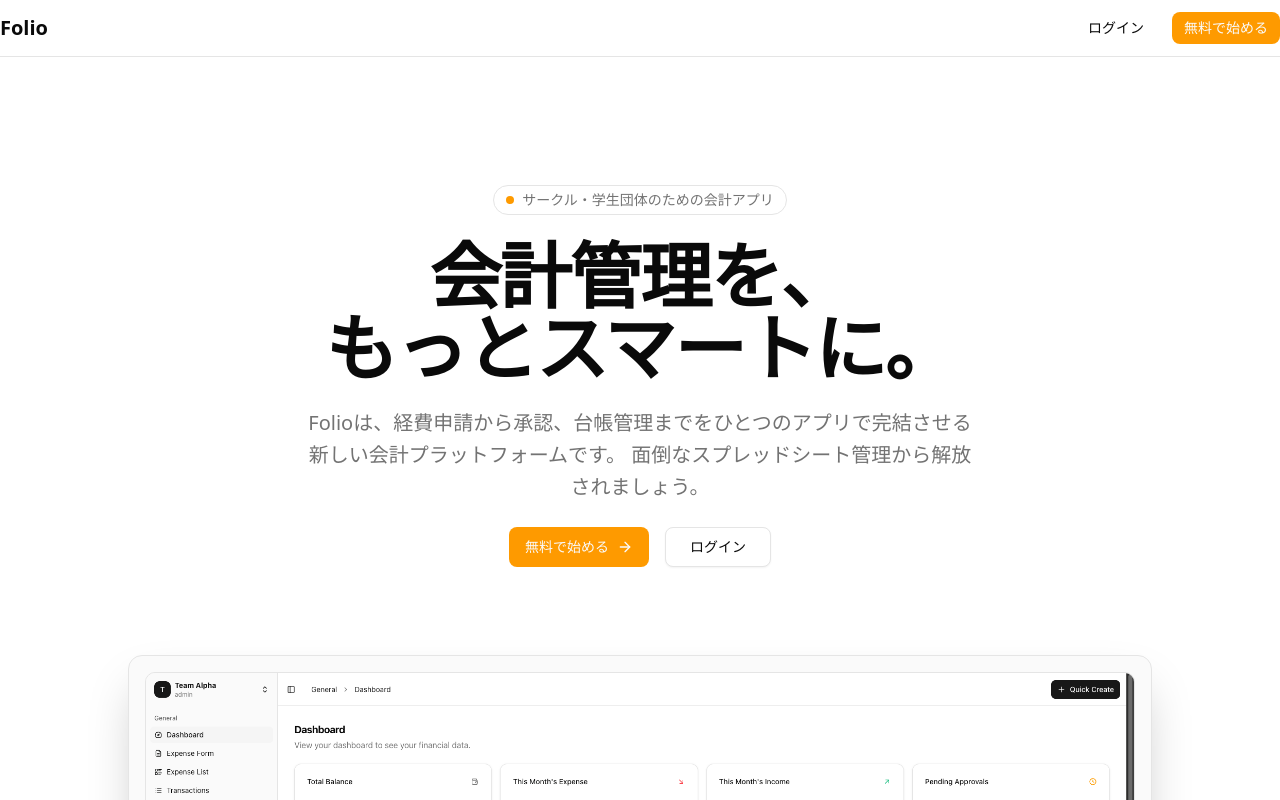
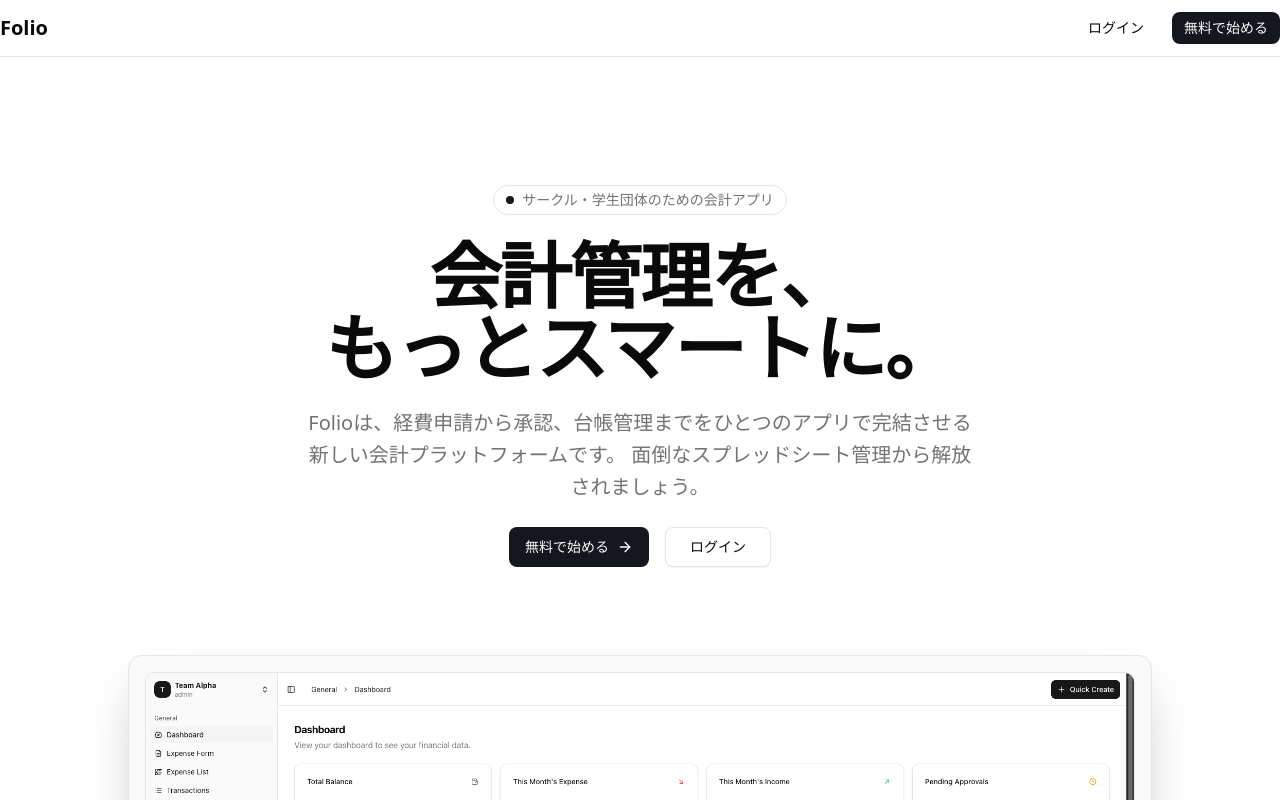
Before and after one commit to Ashunar0/folio, a Next.js app: page / in a window 1280 px wide. Shown: the top 800 px of the page. Built offline with nearby package versions, Linux system fonts and the light colour scheme; no server answers.

Commit message:
color select

```diff
--- a/app/layout.tsx
+++ b/app/layout.tsx
@@ -51,6 +51,23 @@ export default function RootLayout({
 }>) {
   return (
     <html lang="en" suppressHydrationWarning>
+      <head>
+        {/* Apply accent color before paint to prevent flash */}
+        <script
+          dangerouslySetInnerHTML={{
+            __html: `
+              (function() {
+                try {
+                  var accent = localStorage.getItem('accent-color');
+                  if (accent && accent !== 'neutral') {
+                    document.documentElement.setAttribute('data-accent', accent);
+                  }
+                } catch (e) {}
+              })();
+            `,
+          }}
+        />
+      </head>
       <body
         className={`${geistSans.variable} ${geistMono.variable} ${inter.variable} ${notoSansJP.variable} antialiased`}
       >
--- a/app/me/appearance/client.tsx
+++ b/app/me/appearance/client.tsx
@@ -17,13 +17,17 @@ import { cn } from "@/lib/utils";
 
 export default function AppearanceClient() {
   const themes = [
-    { name: "Neutral", color: "#0F172A" },
-    { name: "Blue", color: "#3B82F6" },
-    { name: "Emerald", color: "#10B981" },
-    { name: "Amber", color: "#F59E0B" },
-    { name: "Purple", color: "#8B5CF6" },
-    { name: "Rose", color: "#F43F5E" },
-    { name: "Slate", color: "#64748B" },
+    { id: "neutral", name: "Neutral", color: "#0F172A" },
+    { id: "blue", name: "Blue", color: "#3B82F6" },
+    { id: "emerald", name: "Emerald", color: "#10B981" },
+    { id: "teal", name: "Teal", color: "#14B8A6" },
+    { id: "cyan", name: "Cyan", color: "#06B6D4" },
+    { id: "lime", name: "Lime", color: "#84CC16" },
+    { id: "amber", name: "Amber", color: "#F59E0B" },
+    { id: "purple", name: "Purple", color: "#8B5CF6" },
+    { id: "rose", name: "Rose", color: "#F43F5E" },
+    { id: "slate", name: "Slate", color: "#64748B" },
+    { id: "stone", name: "Stone", color: "#78716C" },
   ];
 
   const colorModes = [
@@ -50,18 +54,35 @@ export default function AppearanceClient() {
     { id: "en", name: "English" },
   ];
 
-  const [selectedTheme, setSelectedTheme] = useState("Neutral");
-  const { theme, setTheme, resolvedTheme } = useTheme();
+  const [accentColor, setAccentColor] = useState("neutral");
+  const { theme, setTheme } = useTheme();
   const [mounted, setMounted] = useState(false);
   const [reduceMotion, setReduceMotion] = useState(false);
   const [defaultHomeView, setDefaultHomeView] = useState("dashboard");
   const [fontSize, setFontSize] = useState("default");
   const [language, setLanguage] = useState("ja");
 
-  // Prevent hydration mismatch
+  // Prevent hydration mismatch and load saved accent color
   useEffect(() => {
     setMounted(true);
+    const savedAccent = localStorage.getItem("accent-color");
+    if (savedAccent) {
+      setAccentColor(savedAccent);
+      document.documentElement.setAttribute("data-accent", savedAccent);
+    }
   }, []);
+
+  // Apply accent color change
+  const handleAccentChange = (newAccent: string) => {
+    setAccentColor(newAccent);
+    if (newAccent === "neutral") {
+      document.documentElement.removeAttribute("data-accent");
+      localStorage.removeItem("accent-color");
+    } else {
+      document.documentElement.setAttribute("data-accent", newAccent);
+      localStorage.setItem("accent-color", newAccent);
+    }
+  };
 
   return (
     <div className="w-full max-w-3xl space-y-10">
@@ -142,19 +163,19 @@ export default function AppearanceClient() {
                   Select your preferred accent color
                 </div>
               </div>
-              <Select value={selectedTheme} onValueChange={setSelectedTheme}>
+              <Select value={accentColor} onValueChange={handleAccentChange}>
                 <SelectTrigger className="h-8 w-[180px]">
                   <SelectValue placeholder="Select theme" />
                 </SelectTrigger>
                 <SelectContent>
-                  {themes.map((theme) => (
-                    <SelectItem key={theme.name} value={theme.name}>
+                  {themes.map((themeItem) => (
+                    <SelectItem key={themeItem.id} value={themeItem.id}>
                       <div className="flex items-center gap-2">
                         <div
                           className="h-3 w-3 rounded-full border border-gray-200"
-                          style={{ backgroundColor: theme.color }}
+                          style={{ backgroundColor: themeItem.color }}
                         />
-                        <span>{theme.name}</span>
+                        <span>{themeItem.name}</span>
                       </div>
                     </SelectItem>
                   ))}
@@ -172,23 +193,23 @@ export default function AppearanceClient() {
                 </div>
               </div>
               <div className="flex flex-wrap gap-3">
-                {themes.map((theme) => {
-                  const isSelected = selectedTheme === theme.name;
+                {themes.map((themeItem) => {
+                  const isSelected = mounted && accentColor === themeItem.id;
                   return (
                     <button
-                      key={theme.name}
-                      onClick={() => setSelectedTheme(theme.name)}
+                      key={themeItem.id}
+                      onClick={() => handleAccentChange(themeItem.id)}
                       className={cn(
                         "h-5 w-5 rounded-full transition-all flex items-center justify-center cursor-pointer",
                         !isSelected && "hover:scale-110"
                       )}
                       style={{
-                        backgroundColor: theme.color,
+                        backgroundColor: themeItem.color,
                         boxShadow: isSelected
-                          ? `0 0 0 2px var(--background), 0 0 0 4px ${theme.color}`
+                          ? `0 0 0 2px var(--background), 0 0 0 4px ${themeItem.color}`
                           : undefined,
                       }}
-                      title={theme.name}
+                      title={themeItem.name}
                     >
                       {isSelected && (
                         <Check size={16} className="text-white drop-shadow-md" />
--- a/styles/globals.css
+++ b/styles/globals.css
@@ -51,7 +51,7 @@
   --card-foreground: oklch(0.145 0 0);
   --popover: oklch(1 0 0);
   --popover-foreground: oklch(0.145 0 0);
-  --primary: oklch(0.769 0.188 70.08);
+  --primary: oklch(0.205 0.015 265);
   --primary-foreground: oklch(0.985 0 0);
   --secondary: oklch(0.97 0 0);
   --secondary-foreground: oklch(0.205 0 0);
@@ -67,7 +67,7 @@
   --chart-2: oklch(0.6 0.118 184.704);
   --chart-3: oklch(0.398 0.07 227.392);
   --chart-4: oklch(0.828 0.189 84.429);
-  --chart-5: oklch(0.769 0.188 70.08);
+  --chart-5: oklch(0.205 0.015 265);
   --sidebar: oklch(0.985 0 0);
   --sidebar-foreground: oklch(0.145 0 0);
   --sidebar-primary: oklch(0.205 0 0);
@@ -85,8 +85,8 @@
   --card-foreground: oklch(0.985 0 0);
   --popover: oklch(0.205 0 0);
   --popover-foreground: oklch(0.985 0 0);
-  --primary: oklch(0.828 0.189 84.429);
-  --primary-foreground: oklch(0.985 0 0);
+  --primary: oklch(0.708 0.015 265);
+  --primary-foreground: oklch(0.145 0 0);
   --secondary: oklch(0.269 0 0);
   --secondary-foreground: oklch(0.985 0 0);
   --muted: oklch(0.269 0 0);
@@ -112,6 +112,87 @@
   --sidebar-ring: oklch(0.556 0 0);
 }
 
+/* Theme color variations */
+:root[data-accent="blue"], .dark[data-accent="blue"] {
+  --primary: oklch(0.623 0.214 259.815);
+  --chart-5: oklch(0.623 0.214 259.815);
+}
+.dark[data-accent="blue"] {
+  --primary: oklch(0.546 0.245 262.881);
+}
+
+:root[data-accent="emerald"], .dark[data-accent="emerald"] {
+  --primary: oklch(0.696 0.17 162.48);
+  --chart-5: oklch(0.696 0.17 162.48);
+}
+.dark[data-accent="emerald"] {
+  --primary: oklch(0.696 0.17 162.48);
+}
+
+:root[data-accent="amber"], .dark[data-accent="amber"] {
+  --primary: oklch(0.769 0.188 70.08);
+  --chart-5: oklch(0.769 0.188 70.08);
+}
+.dark[data-accent="amber"] {
+  --primary: oklch(0.828 0.189 84.429);
+}
+
+:root[data-accent="purple"], .dark[data-accent="purple"] {
+  --primary: oklch(0.627 0.265 303.9);
+  --chart-5: oklch(0.627 0.265 303.9);
+}
+.dark[data-accent="purple"] {
+  --primary: oklch(0.627 0.265 303.9);
+}
+
+:root[data-accent="rose"], .dark[data-accent="rose"] {
+  --primary: oklch(0.645 0.246 16.439);
+  --chart-5: oklch(0.645 0.246 16.439);
+}
+.dark[data-accent="rose"] {
+  --primary: oklch(0.645 0.246 16.439);
+}
+
+:root[data-accent="slate"], .dark[data-accent="slate"] {
+  --primary: oklch(0.554 0.046 257.417);
+  --chart-5: oklch(0.554 0.046 257.417);
+}
+.dark[data-accent="slate"] {
+  --primary: oklch(0.704 0.04 256.788);
+}
+
+:root[data-accent="stone"], .dark[data-accent="stone"] {
+  --primary: oklch(0.553 0.013 58.071);
+  --chart-5: oklch(0.553 0.013 58.071);
+}
+.dark[data-accent="stone"] {
+  --primary: oklch(0.709 0.01 56.259);
+}
+
+:root[data-accent="lime"], .dark[data-accent="lime"] {
+  --primary: oklch(0.768 0.189 130.85);
+  --chart-5: oklch(0.768 0.189 130.85);
+}
+.dark[data-accent="lime"] {
+  --primary: oklch(0.841 0.238 128.85);
+}
+
+:root[data-accent="teal"], .dark[data-accent="teal"] {
+  --primary: oklch(0.704 0.14 180.72);
+  --chart-5: oklch(0.704 0.14 180.72);
+}
+.dark[data-accent="teal"] {
+  --primary: oklch(0.777 0.152 181.912);
+}
+
+:root[data-accent="cyan"], .dark[data-accent="cyan"] {
+  --primary: oklch(0.715 0.143 215.221);
+  --chart-5: oklch(0.715 0.143 215.221);
+}
+.dark[data-accent="cyan"] {
+  --primary: oklch(0.789 0.154 211.53);
+}
+
 @layer base {
   * {
     @apply border-border outline-ring/50;
```
